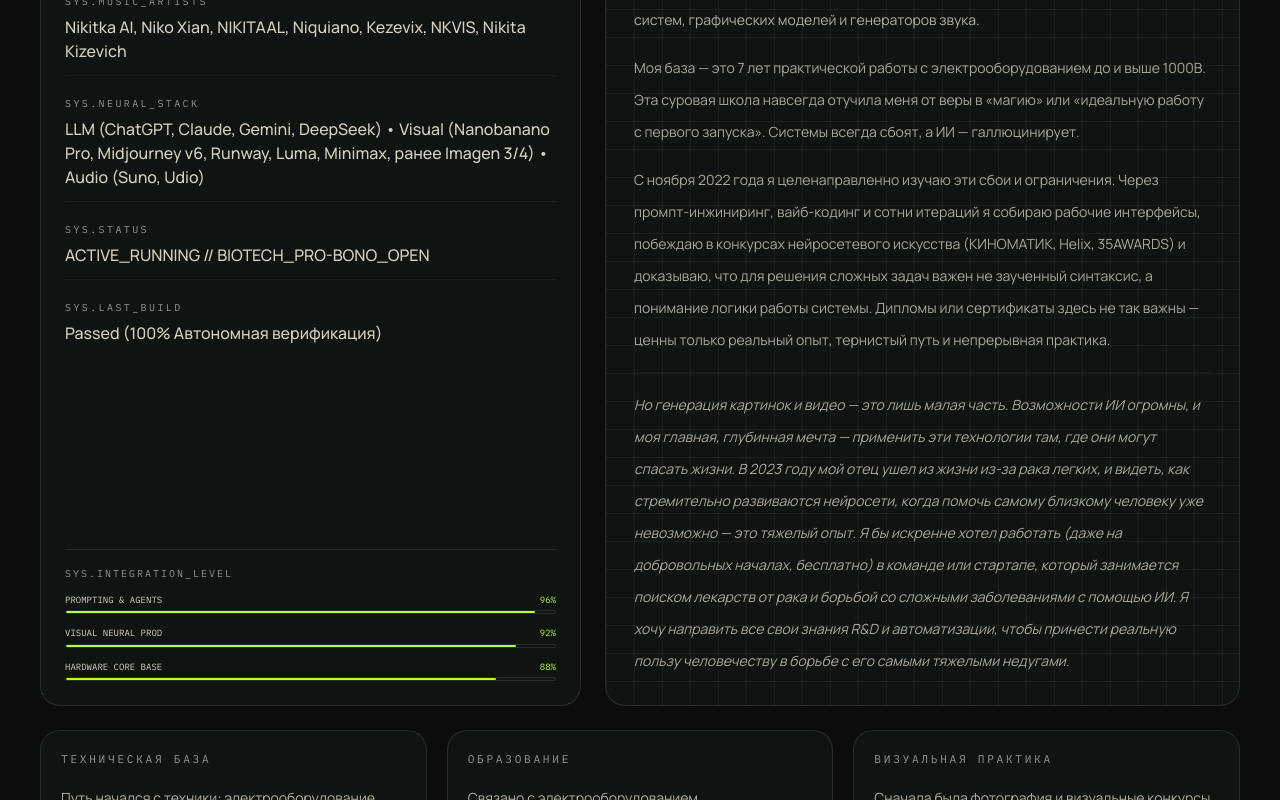
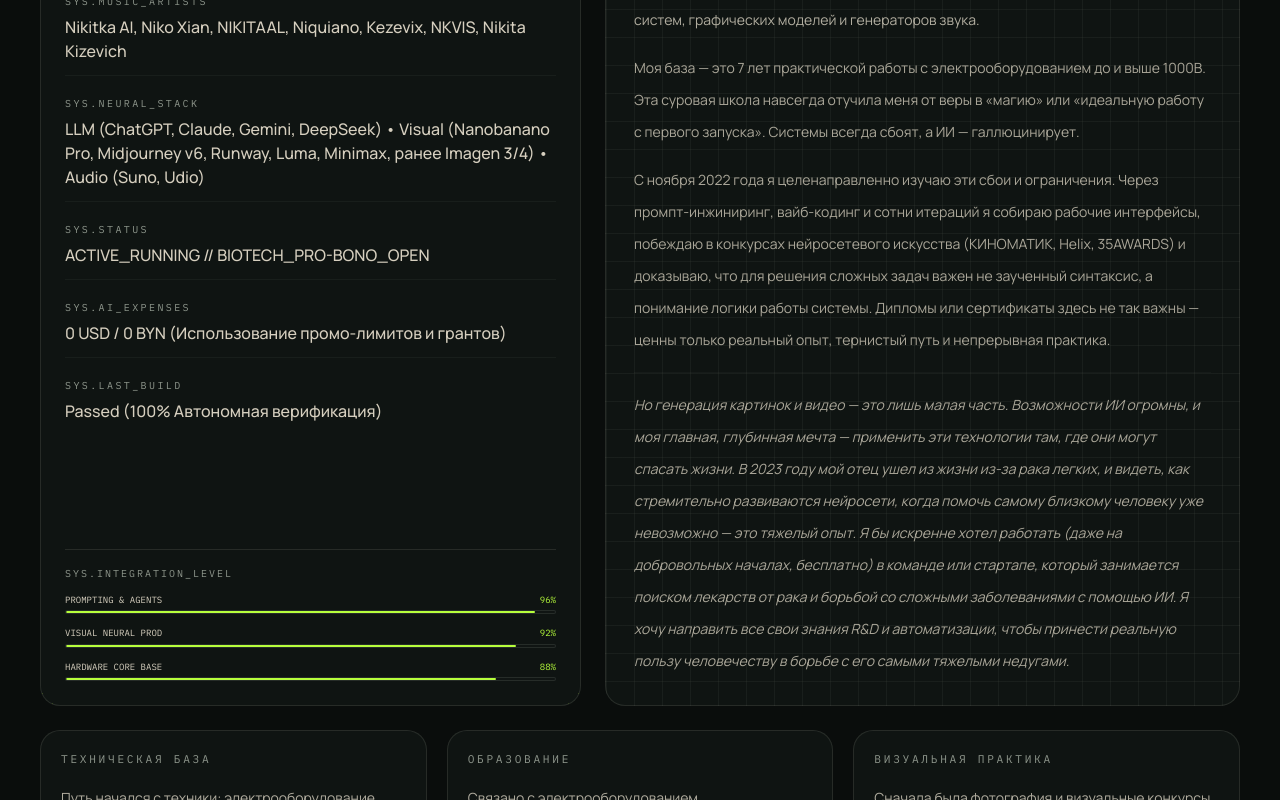
Before and after one commit to AI-Nikitka93/ai-nikitka-portfolio, a Next.js app: page /about in a window 1280 px wide. Shown: the part 997-1797 px from the top of the page. Built offline with nearby package versions, Linux system fonts and the light colour scheme; no server answers.

Commit message:
Add sys.ai_expenses field to dossier card on About page

```diff
--- a/src/app/about/page.tsx
+++ b/src/app/about/page.tsx
@@ -247,6 +247,7 @@ export default function AboutPage() {
                   ["sys.music_artists", "Nikitka AI, Niko Xian, NIKITAAL, Niquiano, Kezevix, NKVIS, Nikita Kizevich"],
                   ["sys.neural_stack", "LLM (ChatGPT, Claude, Gemini, DeepSeek) • Visual (Nanobanano Pro, Midjourney v6, Runway, Luma, Minimax, ранее Imagen 3/4) • Audio (Suno, Udio)"],
                   ["sys.status", "ACTIVE_RUNNING // BIOTECH_PRO-BONO_OPEN"],
+                  ["sys.ai_expenses", "0 USD / 0 BYN (Использование промо-лимитов и грантов)"],
                   ["sys.last_build", "Passed (100% Автономная верификация)"]
                 ].map(([key, value]) => (
                   <div key={key} className="border-b border-border-subtle/40 pb-3 last:border-b-0">
```
